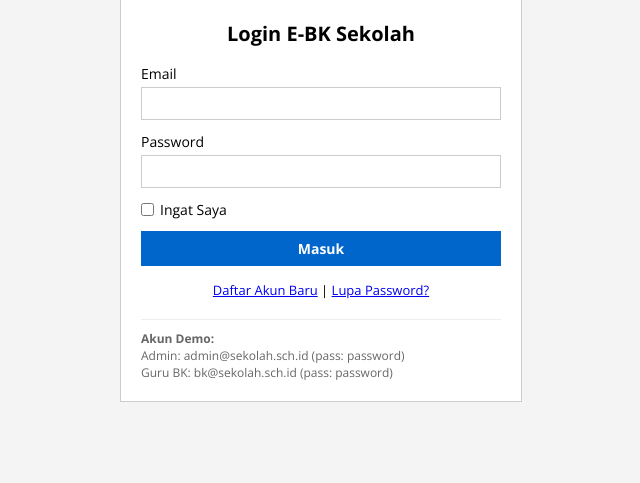
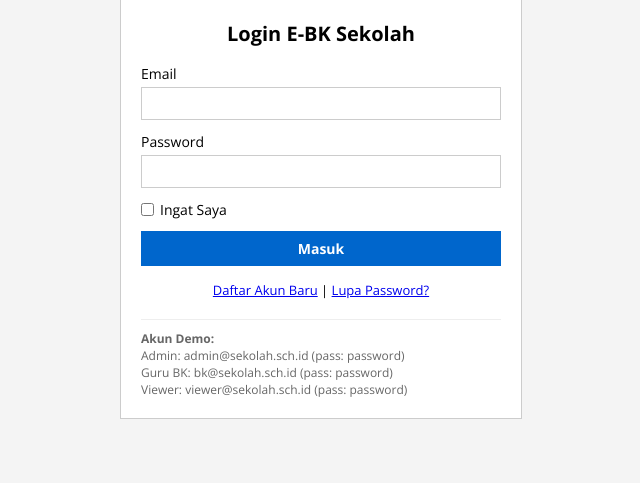
Before and after one commit to gravenths/e_bk, a Laravel app: page /login in a window 1280 px wide. Shown: the part 41-524 px from the top of the page, without its empty margins (319-959 px from the left). Run offline with Laravel 12, Linux system fonts and the light colour scheme.

Commit message:
Add read-only Viewer role for user accounts

```diff
--- a/app/Http/Controllers/AuthController.php
+++ b/app/Http/Controllers/AuthController.php
@@ -45,7 +45,7 @@ class AuthController extends Controller
             'name' => 'required|string|max:255',
             'email' => 'required|string|email|max:255|unique:users',
             'password' => 'required|string|min:6|confirmed',
-            'role' => 'required|in:Admin,Guru BK',
+            'role' => 'required|in:Admin,Guru BK,Viewer',
         ]);
 
         $user = User::create([
--- a/app/Http/Controllers/PengaturanController.php
+++ b/app/Http/Controllers/PengaturanController.php
@@ -135,7 +135,7 @@ class PengaturanController extends Controller
             'name' => 'required|string|max:255',
             'email' => 'required|email|unique:users,email',
             'password' => 'required|string|min:6',
-            'role' => 'required|in:Admin,Guru BK',
+            'role' => 'required|in:Admin,Guru BK,Viewer',
             'status' => 'required|in:Aktif,Nonaktif',
         ]);
 
@@ -160,7 +160,7 @@ class PengaturanController extends Controller
         $request->validate([
             'name' => 'required|string|max:255',
             'email' => 'required|email|unique:users,email,' . $id,
-            'role' => 'required|in:Admin,Guru BK',
+            'role' => 'required|in:Admin,Guru BK,Viewer',
             'status' => 'required|in:Aktif,Nonaktif',
         ]);
 
--- /dev/null
+++ b/app/Http/Middleware/DenyViewer.php
@@ -0,0 +1,30 @@
+<?php
+
+namespace App\Http\Middleware;
+
+use Closure;
+use Illuminate\Http\Request;
+use Illuminate\Support\Facades\Auth;
+use Symfony\Component\HttpFoundation\Response;
+
+class DenyViewer
+{
+    /**
+     * Blok semua request write (POST/PUT/PATCH/DELETE) dari akun role Viewer.
+     * Logout (POST /logout) tetap diizinkan agar Viewer bisa keluar.
+     */
+    public function handle(Request $request, Closure $next): Response
+    {
+        if (
+            Auth::check() &&
+            Auth::user()->role === 'Viewer' &&
+            !in_array($request->method(), ['GET', 'HEAD']) &&
+            !$request->is('logout')
+        ) {
+            return redirect()->back()
+                ->with('error', 'Akun Viewer hanya memiliki akses baca. Modifikasi data tidak diizinkan.');
+        }
+
+        return $next($request);
+    }
+}
--- a/app/Providers/AppServiceProvider.php
+++ b/app/Providers/AppServiceProvider.php
@@ -34,5 +34,12 @@ class AppServiceProvider extends ServiceProvider
                 ? ['nama' => $ta->tahun . ' - ' . $ta->semester]
                 : ['nama' => '-']);
         });
+
+        // Bagikan status Viewer ke semua view agar tombol aksi bisa disembunyikan
+        View::composer('*', function ($view) {
+            $isViewer = \Illuminate\Support\Facades\Auth::check()
+                && \Illuminate\Support\Facades\Auth::user()->role === 'Viewer';
+            $view->with('isViewer', $isViewer);
+        });
     }
 }
--- a/bootstrap/app.php
+++ b/bootstrap/app.php
@@ -12,7 +12,7 @@ return Application::configure(basePath: dirname(__DIR__))
         health: '/up',
     )
     ->withMiddleware(function (Middleware $middleware): void {
-        //
+        $middleware->appendToGroup('web', \App\Http\Middleware\DenyViewer::class);
     })
     ->withExceptions(function (Exceptions $exceptions): void {
         $exceptions->shouldRenderJsonWhen(
--- a/database/seeders/EbkSeeder.php
+++ b/database/seeders/EbkSeeder.php
@@ -30,6 +30,7 @@ class EbkSeeder extends Seeder
             ['id' => 'u2', 'name' => 'Guru BK', 'email' => 'bk@sekolah.sch.id', 'role' => 'Guru BK', 'status' => 'Aktif'],
             ['id' => 'u3', 'name' => 'Budi Hartono', 'email' => 'budi@sekolah.sch.id', 'role' => 'Guru BK', 'status' => 'Aktif'],
             ['id' => 'u4', 'name' => 'Siti Rahma', 'email' => 'siti@sekolah.sch.id', 'role' => 'Admin', 'status' => 'Nonaktif'],
+            ['id' => 'u5', 'name' => 'Viewer Sekolah', 'email' => 'viewer@sekolah.sch.id', 'role' => 'Viewer', 'status' => 'Aktif'],
         ];
 
         foreach ($users as $u) {
--- a/resources/views/auth/login.blade.php
+++ b/resources/views/auth/login.blade.php
@@ -63,7 +63,8 @@
         <div class="demo-info">
             <strong>Akun Demo:</strong><br>
             Admin: admin@sekolah.sch.id (pass: password)<br>
-            Guru BK: bk@sekolah.sch.id (pass: password)
+            Guru BK: bk@sekolah.sch.id (pass: password)<br>
+            Viewer: viewer@sekolah.sch.id (pass: password)
         </div>
     </div>
 </body>
--- a/resources/views/beranda.blade.php
+++ b/resources/views/beranda.blade.php
@@ -9,6 +9,7 @@
 {{-- ============ KARTU STATISTIK ============ --}}
 <div class="row g-3">
 
+    @unless($isViewer ?? false)
     {{-- 1. Mini Menu Cepat --}}
     <div class="col-12 col-xl">
         <div class="ebk-panel quick-mini-panel" style="height:100%;">
@@ -21,6 +22,7 @@
             </div>
         </div>
     </div>
+    @endunless
 
     {{-- 2. Total Siswa → Data Siswa --}}
     <div class="col-6 col-md-6 col-xl">
--- a/resources/views/pengaturan/pengguna.blade.php
+++ b/resources/views/pengaturan/pengguna.blade.php
@@ -32,6 +32,7 @@
                 <select name="role" required>
                     <option value="Guru BK">Guru BK</option>
                     <option value="Admin">Admin</option>
+                    <option value="Viewer">Viewer (Hanya Lihat)</option>
                 </select>
             </div>
 
```
Also changed, not shown: resources/views/layouts/app.blade.php (+7 -0 lines).
